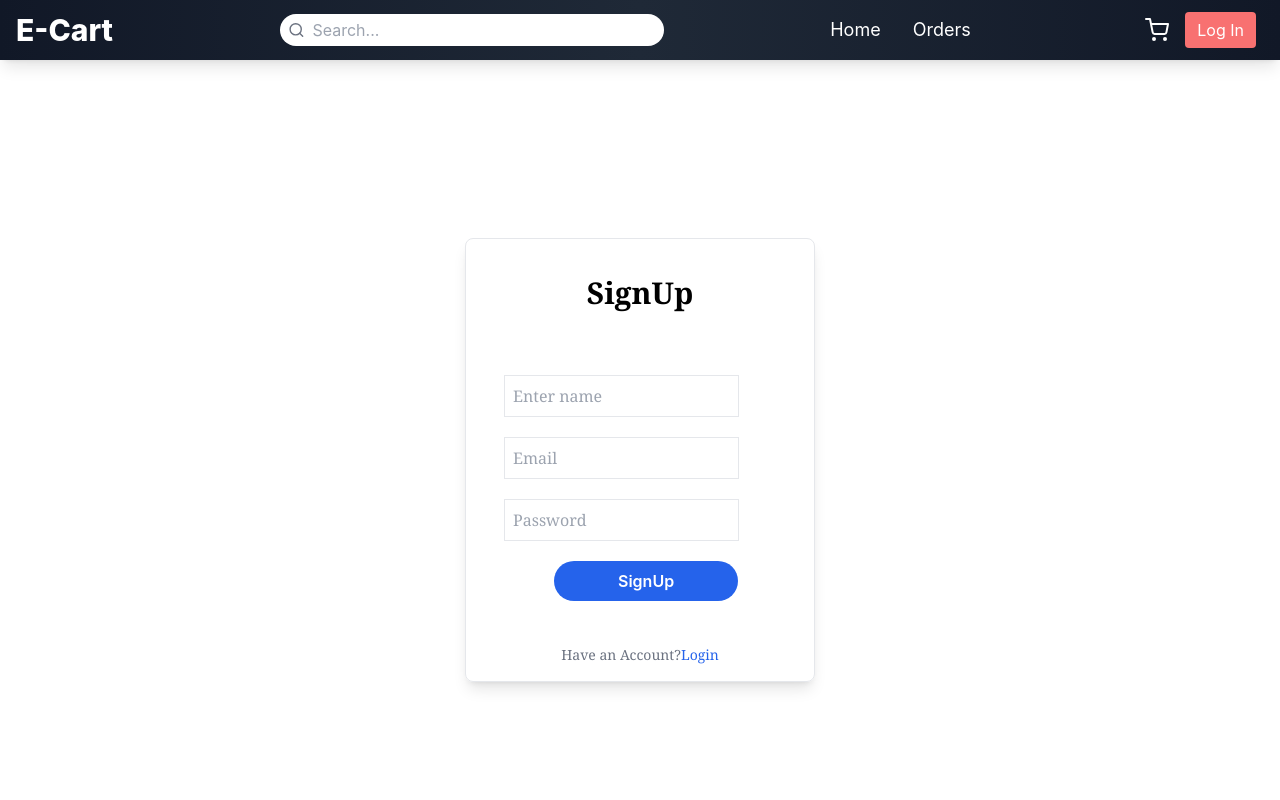
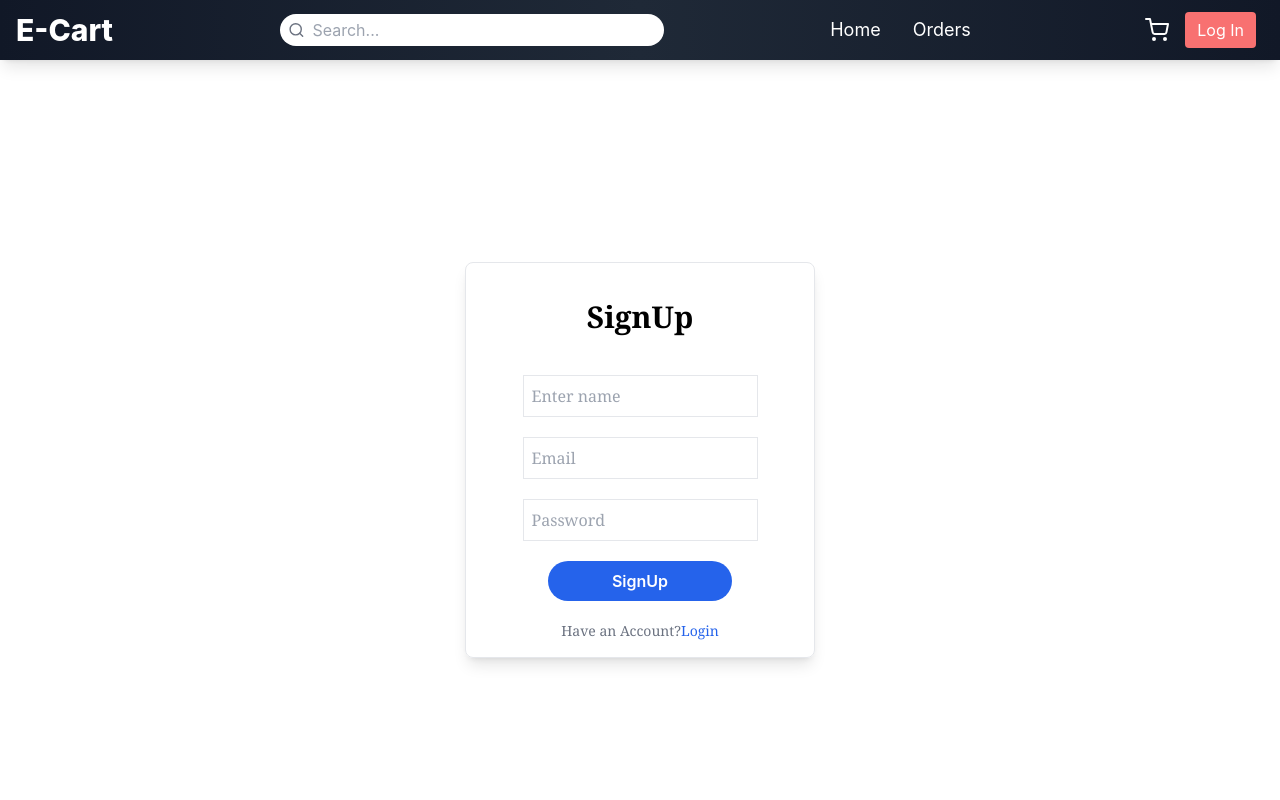
Before and after one commit to Farseent/e-com-app, a React (Create React App) app: page /Signup in a window 1280 px wide. Shown: the top 800 px of the page. Built offline with nearby package versions, Linux system fonts and the light colour scheme.

Commit message:
updated-signup

```diff
--- a/src/auth/pages/Signup.jsx
+++ b/src/auth/pages/Signup.jsx
@@ -3,9 +3,8 @@ import { NavLink} from "react-router-dom";
 import { useUser } from "../../context/UserContext";
 
 const Signup = () => {
-  // const navigate = useNavigate();
   const [form, setForm] = useState({ name: "", email: "", password: "",role:"user",blocked:false });
-  // const [message, setMessage] = useState("");
+  const [message, setMessage] = useState("");
   const {handleSignup} = useUser();
 
   const handleChange = (e) => {
@@ -15,75 +14,24 @@ const Signup = () => {
 
   const handleSubmit = async (e) => {
     e.preventDefault();
-    const message = await handleSignup(form);
-    if (message) alert(message);
-    // try {
-    //   // Check if the user already exists
-    //   const { data } = await axios.get("http://localhost:5000/users", {
-    //     params: { email: form.email },
-    //   });
-
-    //   if (data.length > 0) {
-    //     setMessage("User already exists");
-    //   } else {
-    //     // Register the new user
-    //     await axios.post("http://localhost:5000/users", form);
-
-    //     // Log in the user and redirect to Home
-    //     handleLogin(form.email, form.name); // Pass email and name to the context
-    //     navigate("/"); // Redirect to home page
-    //   }
-    // } catch (error) {
-    //   console.error("Signup Error:", error);
-    //   setMessage("An error occurred during signup. Please try again.");
-    // }
+    const msg = await handleSignup(form);
+    if (msg) setMessage(msg);
   };
 
   return (
     <div className="flex justify-center h-screen w-screen items-center">
       <div className="flex flex-col items-center w-[350px] h-auto rounded-lg p-4 border shadow-lg">
         <h1 className="font-bold text-3xl mt-5 mb-5 font-serif">SignUp</h1>
-        {/* {message && <p className="mt-4 text-red-500">{message}</p>} */}
-        <form className="p-6 w-80" onSubmit={handleSubmit}>
-          <input
-            type="text"
-            placeholder="Enter name"
-            className="font-serif mt-5 border py-2 w-[235px] outline-none pl-2"
-            value={form.name}
-            onChange={handleChange}
-            name="name"
-            required
-          />
-          <input
-            type="email"
-            placeholder="Email"
-            className="font-serif mt-5 border py-2 w-[235px] outline-none pl-2"
-            value={form.email}
-            onChange={handleChange}
-            name="email"
-            required
-          />
-          <input
-            type="password"
-            placeholder="Password"
-            className="font-serif mt-5 border py-2 w-[235px] outline-none pl-2"
-            value={form.password}
-            onChange={handleChange}
-            name="password"
-            required
-          />
-          <button
-            type="submit"
-            className="bg-gradient-to-tr mt-5 py-2 text-white px-16 rounded-full font-semibold bg-blue-600 hover:bg-blue-700 ml-[50px]"
-          >
-            SignUp
-          </button>
+        {message && <p className="mt-4 text-red-500">{message}</p>}
+        <form className=" w-80 text-center" onSubmit={handleSubmit}>
+          <input type="text" placeholder="Enter name" className="font-serif mt-5 border py-2 w-[235px] outline-none pl-2" value={form.name} onChange={handleChange} name="name" required />
+          <input type="email" placeholder="Email" className="font-serif mt-5 border py-2 w-[235px] outline-none pl-2" value={form.email} onChange={handleChange} name="email" required />
+          <input type="password" placeholder="Password" className="font-serif mt-5 border py-2 w-[235px] outline-none pl-2" value={form.password} onChange={handleChange} name="password" required />
+          <button type="submit" className="bg-gradient-to-tr mt-5 py-2 text-white px-16 rounded-full font-semibold bg-blue-600 hover:bg-blue-700" >SignUp</button>
         </form>
         <div className="flex font-serif text-sm text-gray-500">
           <p className="mt-5">Have an Account?</p>
-          <NavLink to="/login">
-            <h1 className="mt-5 text-blue-600">Login</h1>
-          </NavLink>
+          <NavLink to="/login"><h1 className="mt-5 text-blue-600">Login</h1></NavLink>
         </div>
       </div>
     </div>
```
